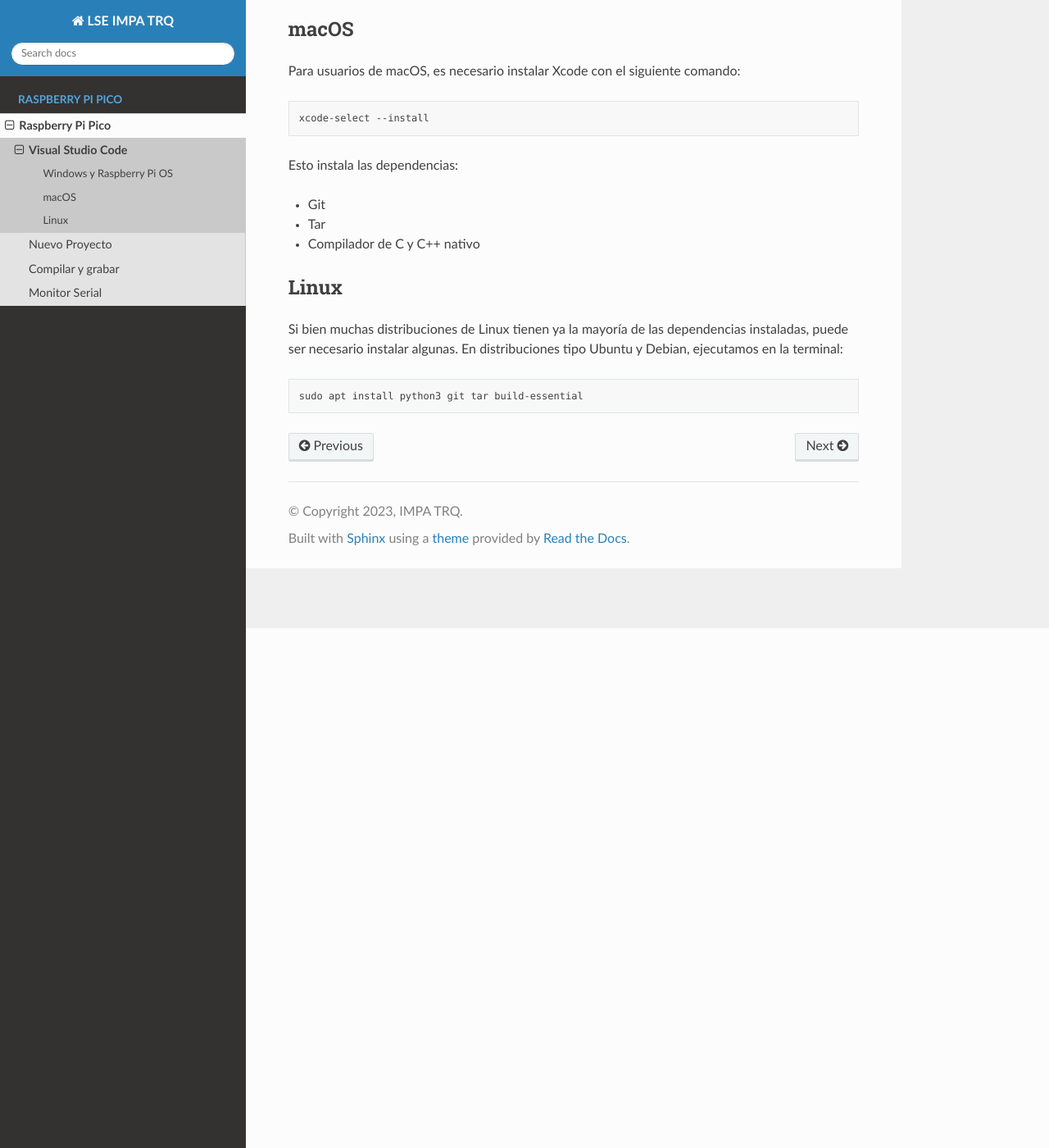
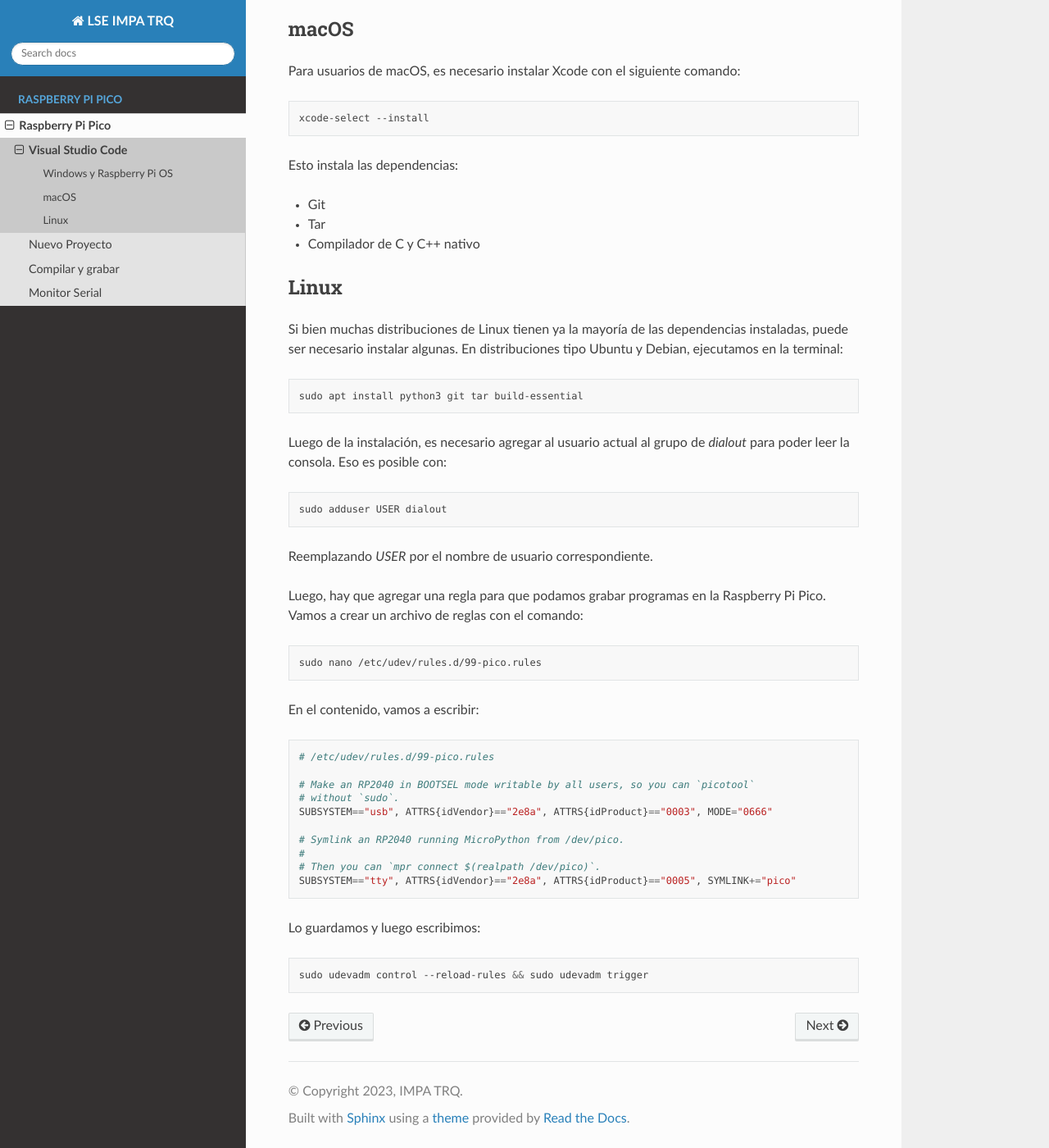
Before and after one commit to impatrq/lse, a Sphinx documentation site: the page built from docs/source/raspberry-pi-pico/setup/01_vscode_extension.rst, in a window 1280 px wide and 1400 px high, scrolled down 634 px. Shown: the whole window at 82% size. Built offline with Sphinx 7.4.7 and the Read the Docs theme 3.1.0, drawn with Linux system fonts in a browser that asks for light colours.

Commit message:
docs: configuracion adicional para Linux

```diff
--- a/docs/source/raspberry-pi-pico/setup/01_vscode_extension.rst
+++ b/docs/source/raspberry-pi-pico/setup/01_vscode_extension.rst
@@ -37,3 +37,38 @@ Si bien muchas distribuciones de Linux tienen ya la mayoría de las dependencias
 .. code-block:: bash
 
   sudo apt install python3 git tar build-essential
+
+Luego de la instalación, es necesario agregar al usuario actual al grupo de `dialout` para poder leer la consola. Eso es posible con:
+
+.. code-block:: bash
+
+  sudo adduser USER dialout
+
+Reemplazando `USER` por el nombre de usuario correspondiente.
+
+Luego, hay que agregar una regla para que podamos grabar programas en la Raspberry Pi Pico. Vamos a crear un archivo de reglas con el comando:
+
+.. code-block:: bash
+
+  sudo nano /etc/udev/rules.d/99-pico.rules
+
+En el contenido, vamos a escribir:
+
+.. code-block::
+
+  # /etc/udev/rules.d/99-pico.rules
+
+  # Make an RP2040 in BOOTSEL mode writable by all users, so you can `picotool`
+  # without `sudo`.
+  SUBSYSTEM=="usb", ATTRS{idVendor}=="2e8a", ATTRS{idProduct}=="0003", MODE="0666"
+
+  # Symlink an RP2040 running MicroPython from /dev/pico.
+  #
+  # Then you can `mpr connect $(realpath /dev/pico)`.
+  SUBSYSTEM=="tty", ATTRS{idVendor}=="2e8a", ATTRS{idProduct}=="0005", SYMLINK+="pico"
+
+Lo guardamos y luego escribimos:
+
+.. code-block:: bash
+
+  sudo udevadm control --reload-rules && sudo udevadm trigger
```
